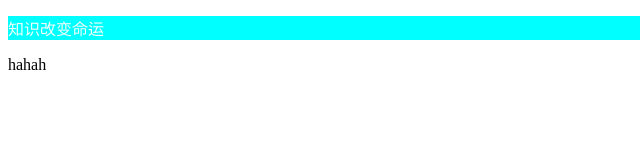
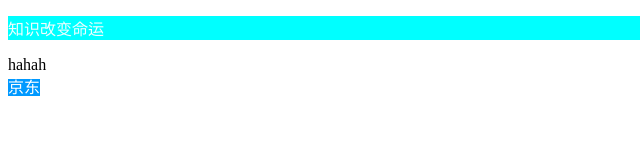
Before and after one commit to xiaoshuo22888/myproject81, a plain HTML site: page index.html in a window 1280 px wide. Shown: the full height of the page, 0-640 px from the left. Drawn offline with Linux system fonts and the light colour scheme.

Commit message:
修改了index.html a css/style.cssa a 1017-1

```diff
--- a/css/style.css
+++ b/css/style.css
@@ -2,3 +2,8 @@ p{
     background-color: aqua;
     color: azure;
 }
+a{
+    text-decoration: none;
+    background-color: #09f;
+    color: #fff;
+}
--- a/index.html
+++ b/index.html
@@ -10,5 +10,6 @@
 <body>
     <p>知识改变命运</p>
     <div>hahah </div>
+    <a href="http://www.jd.com">京东</a>
 </body>
 </html>
```
